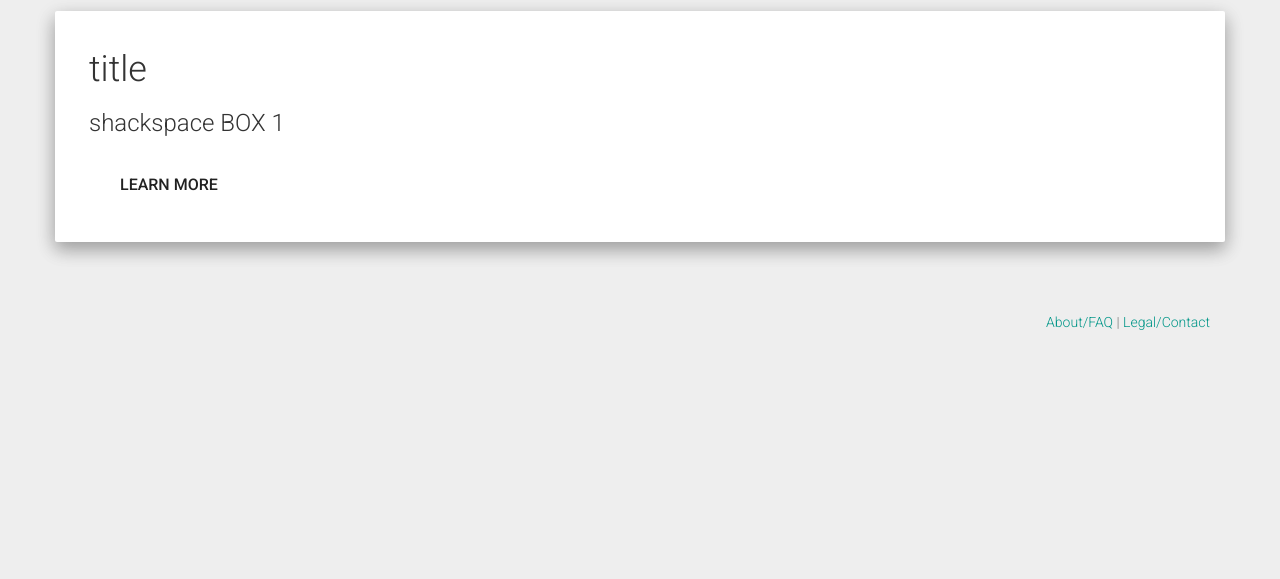
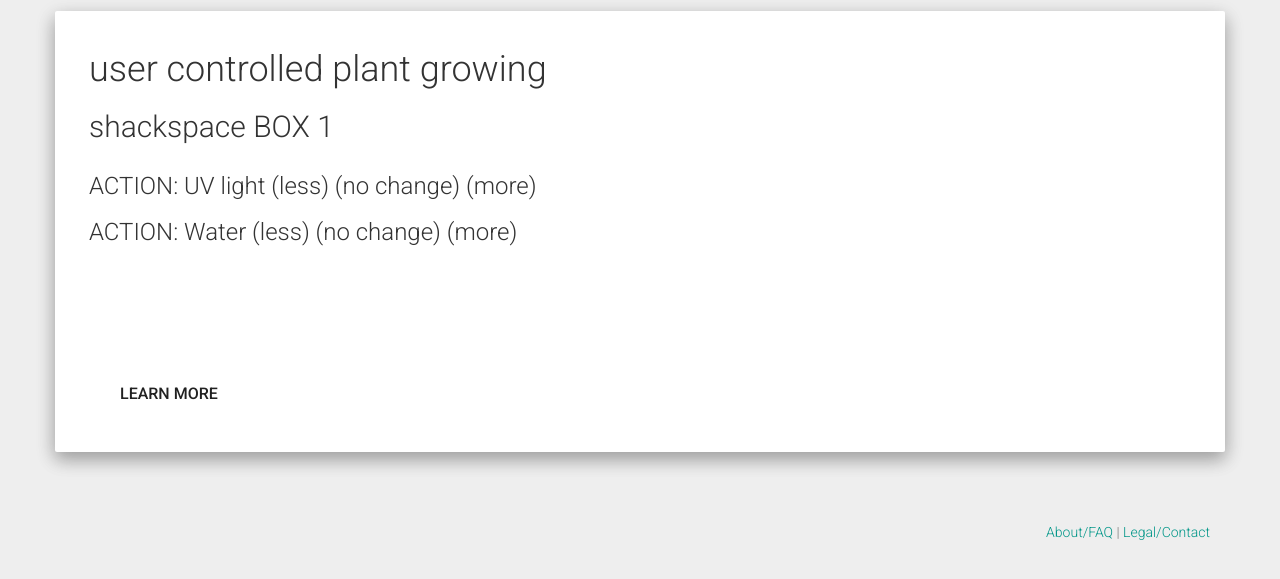
Before and after one commit to aerospaceresearch/cress-website, a Django app: page / in a window 1280 px wide. Shown: the part 60-639 px from the top of the page. Run offline with Django 3.2, Linux system fonts and the light colour scheme; the visitor is signed in with stand-in values (Sample User, id 1); data that the repository does not hold is empty; some libraries are stand-ins or nearby versions.

Commit message:
homepage improvements

```diff
--- a/cress/main/templates/main/home.html
+++ b/cress/main/templates/main/home.html
@@ -2,21 +2,27 @@
 {% load static %}
 
 {% block page_title %}
-Welcome!
+user controlled plant growing
 {% endblock %}
 
 {% block content %}
 <div class="block-area">
     <div class="row well tile">
         <div class="col-md-6">
-            <h1>title</h1>
-            <h3>
+            <h1>user controlled plant growing</h1>
+            <h2>
 	      shackspace BOX 1
-            </h3>
+            </h2>
 	    <p>
 	      <img src="{{ image.url }}" class="img-responsive"/>
 	    </p>
-
+            {% if user.is_authenticated %}
+	      <h3>ACTION: UV light (less) (no change) (more)</h3>
+	      <h3>ACTION: Water (less) (no change) (more)</h3>
+	    {% else %}
+	      <h3>Please <a href="/login">log in</a> to participate</h3>
+	    {% endif %}
+	    <p style="height:100px;"/>
             <p><a class="btn btn-lg" href="{% url "about" %}" role="button">Learn more</a></p>
         </div>
     </div>
```
